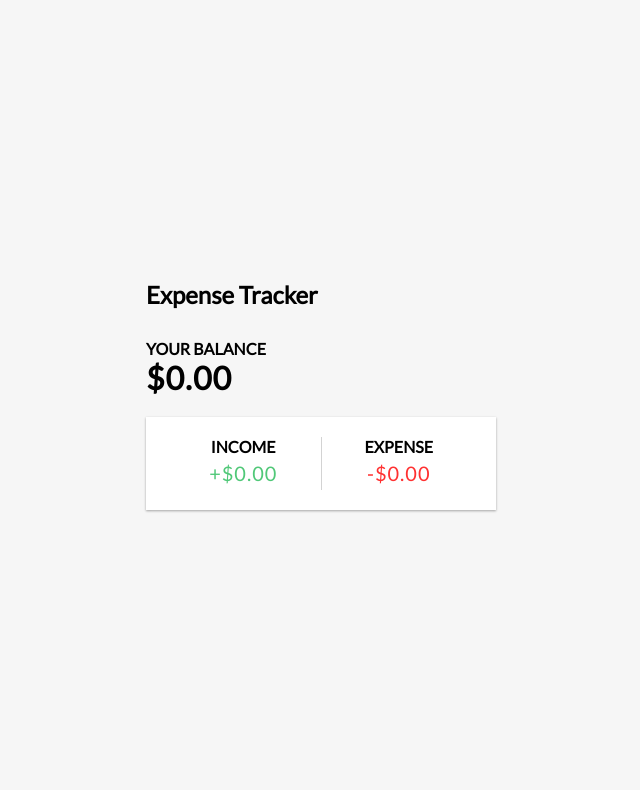
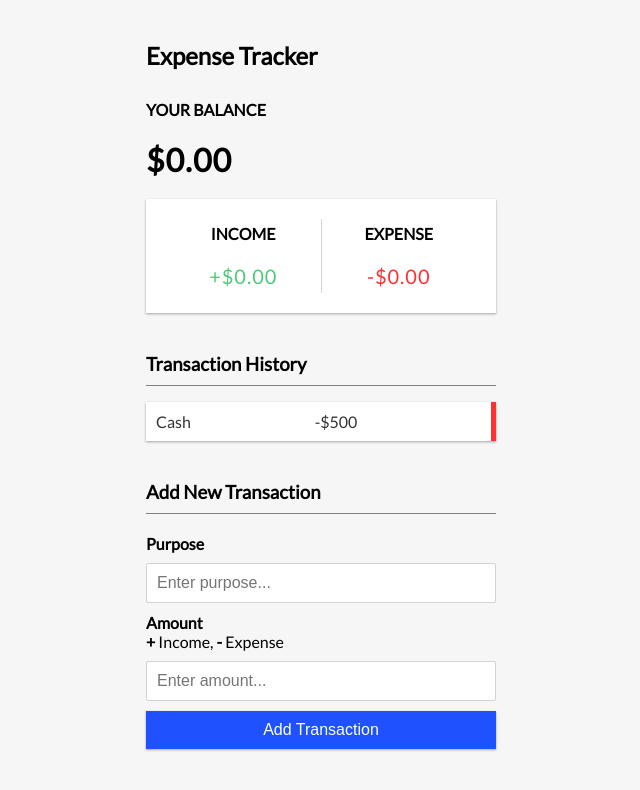
Before and after one commit to Jrbiltmore/expense-tracker, a React (Create React App) app: page / in a window 1280 px wide. Shown: the top 790 px of the page, without its empty margins (319-959 px from the left). Built offline with nearby package versions, Linux system fonts and the light colour scheme.

Commit message:
Components created

```diff
--- a/src/App.js
+++ b/src/App.js
@@ -1,7 +1,7 @@
 import React from "react";
 import "./app.css";
 
-import { Header, Balance, IncomeExpense } from "./components";
+import { Header, Balance, IncomeExpense, TransactionList, AddTransaction } from "./components";
 
 const App = () => {
   return (
@@ -10,6 +10,8 @@ const App = () => {
       <div className="container">
         <Balance />
         <IncomeExpense />
+        <TransactionList />
+        <AddTransaction/>
       </div>
     </div>
   );
--- a/src/app.css
+++ b/src/app.css
@@ -17,10 +17,10 @@
 
   --bg-color: #f6f6f6;
 
-  --emerald-green: #50C878;
+  --emerald-green: #50c878;
   --neon-red: #ff3131;
-  --neon-blue: #1F51FF;
-  --cadmium-red:#D22B2B;
+  --neon-blue: #1f51ff;
+  --cadmium-red: #d22b2b;
 
   --button1-bg: #323232;
   --button2-bg: #808080;
@@ -59,7 +59,7 @@ h3 {
 }
 
 h4 {
-  margin: 0;
+  margin-top: 5px;
   text-transform: uppercase;
 }
 
@@ -123,8 +123,7 @@ input[type="number"] {
   width: 100%;
 }
 
-.btn:focus,
-.delete-btn:focus {
+.btn:focus {
   outline: 0;
 }
 
@@ -153,22 +152,18 @@ input[type="number"] {
   border-right: 5px solid var(--neon-red);
 }
 
-.delete-btn {
+.delete-icon {
   cursor: pointer;
-  background-color: var(--cadmium-red);
-  border: 0;
-  color: #fff;
-  font-size: 20px;
-  line-height: 20px;
-  padding: 2px 5px;
+  width: 40px;
   position: absolute;
   top: 50%;
   left: 0;
+  padding: 2px 5px;
   transform: translate(-100%, -50%);
   opacity: 0;
   transition: opacity 0.3s ease;
 }
 
-.list li:hover .delete-btn {
+.list li:hover .delete-icon {
   opacity: 1;
 }
--- /dev/null
+++ b/src/components/AddTransaction.js
@@ -0,0 +1,30 @@
+import React from "react";
+
+import { icons } from "../constants";
+
+const AddTransaction = () => {
+  return (
+    <>
+      <h3>Add New Transaction</h3>
+      <form>
+        <div className="form-control">
+          <label htmlFor="text">
+            <b>Purpose</b>
+          </label>
+          <input type="text" placeholder="Enter purpose..." />
+        </div>
+        <div className="form-control">
+          <label htmlFor="amount">
+            <b>Amount</b>
+            <br />
+            <b>+</b> Income, <b>-</b> Expense
+          </label>
+          <input type="number" placeholder="Enter amount..." />
+        </div>
+        <button className="btn">Add Transaction</button>
+      </form>
+    </>
+  );
+};
+
+export default AddTransaction;
--- a/src/components/Balance.js
+++ b/src/components/Balance.js
@@ -4,7 +4,7 @@ const Balance = () => {
   return (
     <>
       <h4>Your Balance</h4>
-      <h1 className="balance">$0.00</h1>
+      <h1>$0.00</h1>
     </>
   );
 };
--- a/src/components/IncomeExpense.js
+++ b/src/components/IncomeExpense.js
@@ -5,15 +5,11 @@ const IncomeExpense = () => {
     <div className="inc-exp-container">
       <div>
         <h4>Income</h4>
-        <p id="money-plus" className="money plus">
-          +$0.00
-        </p>
+        <p className="money plus">+$0.00</p>
       </div>
       <div>
         <h4>Expense</h4>
-        <p id="money-minus" className="money minus">
-          -$0.00
-        </p>
+        <p className="money minus">-$0.00</p>
       </div>
     </div>
   );
--- /dev/null
+++ b/src/components/TransactionList.js
@@ -0,0 +1,22 @@
+/* eslint-disable jsx-a11y/alt-text */
+import React from "react";
+
+import { icons } from "../constants";
+
+const TransactionList = () => {
+  return (
+    <>
+      <h3>Transaction History</h3>
+      <ul id="list" className="list">
+        <li className="minus">
+          Cash <span>-$500</span>
+          <a>
+            <img className="delete-icon" src={icons.remove} />
+          </a>
+        </li>
+      </ul>
+    </>
+  );
+};
+
+export default TransactionList;
--- a/src/components/index.js
+++ b/src/components/index.js
@@ -1,3 +1,5 @@
 export { default as Header } from "./Header";
 export { default as Balance } from "./Balance";
 export { default as IncomeExpense } from "./IncomeExpense";
+export { default as TransactionList } from "./TransactionList";
+export { default as AddTransaction } from "./AddTransaction";
--- /dev/null
+++ b/src/constants/icons.js
@@ -0,0 +1,8 @@
+/* eslint-disable import/no-anonymous-default-export */
+const remove = "https://img.icons8.com/color/48/null/minus.png";
+const minus = "https://img.icons8.com/sf-black-filled/64/null/minus-math.png";
+
+export default {
+  remove,
+  minus,
+};
--- /dev/null
+++ b/src/constants/index.js
@@ -0,0 +1 @@
+export { default as icons } from "./icons";
```
